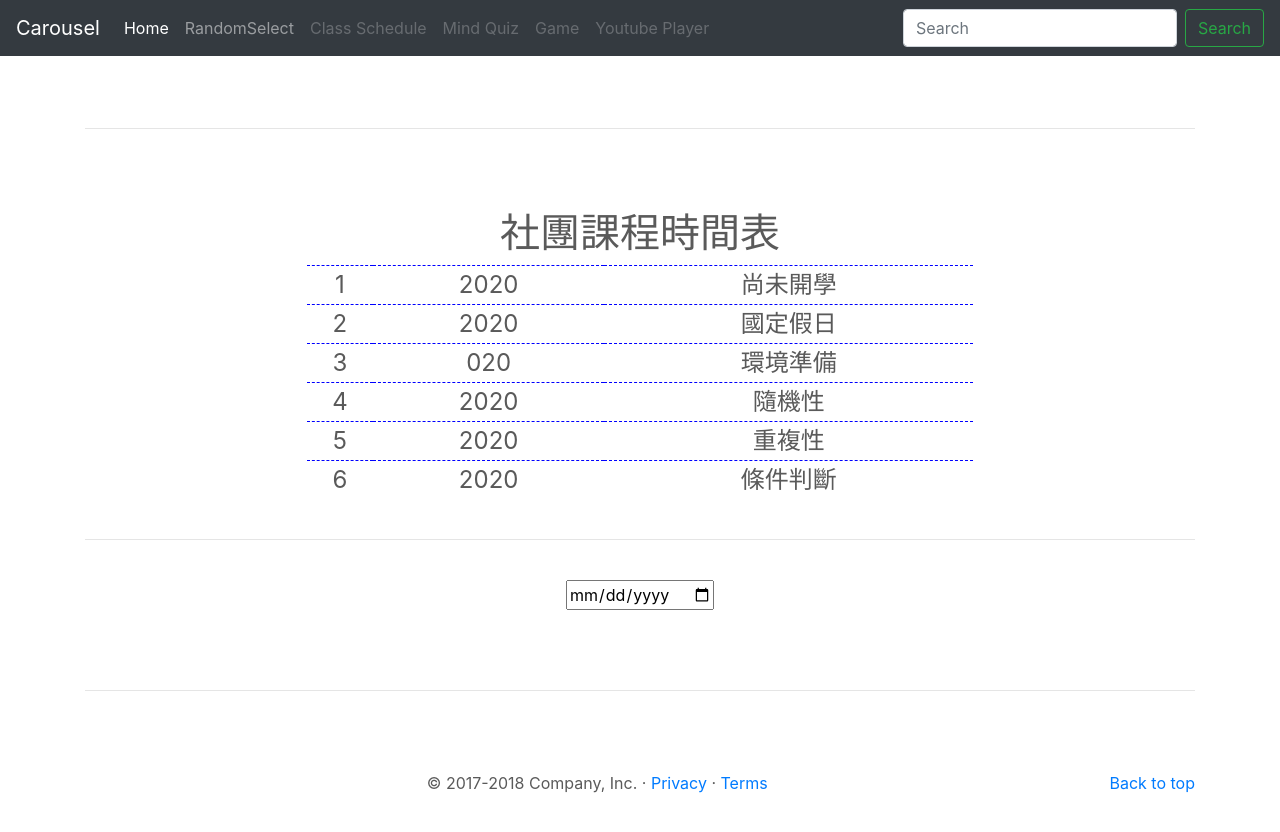
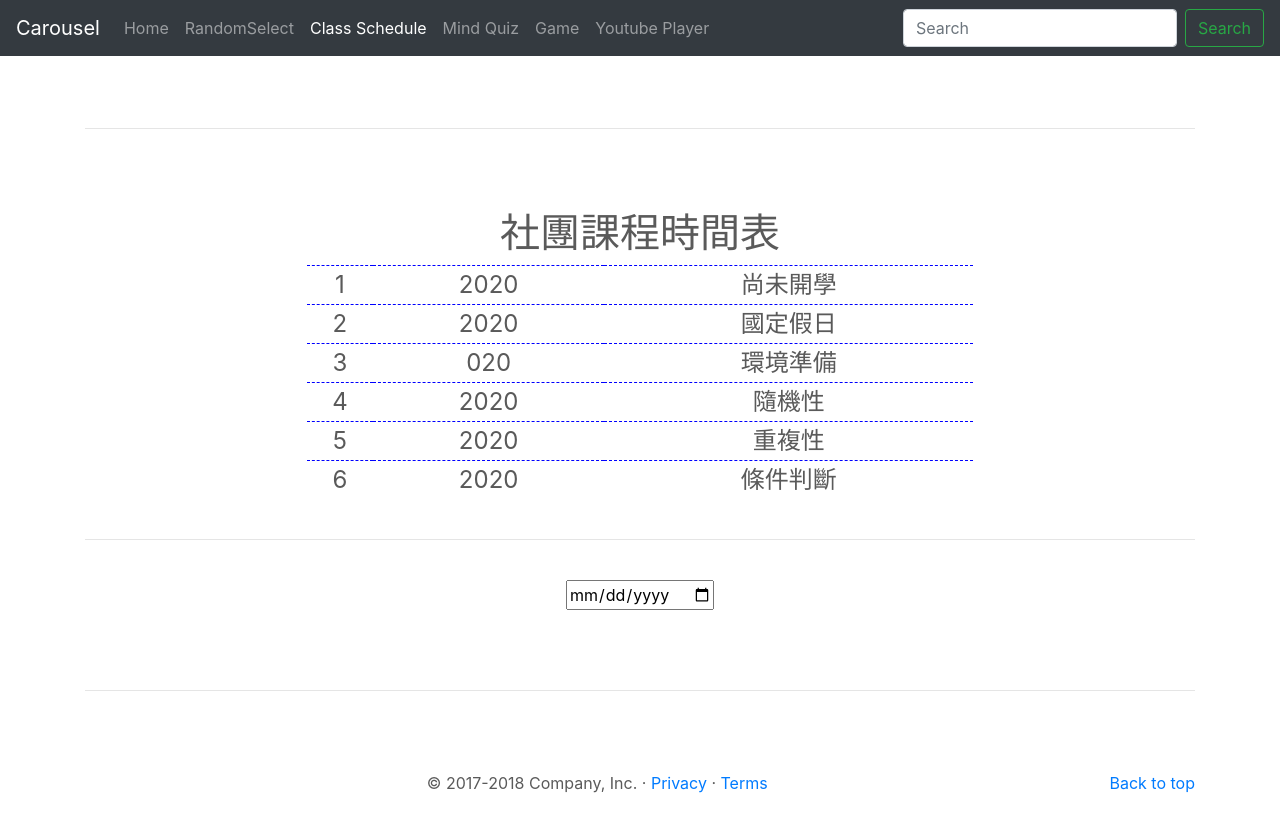
Before and after one commit to 1051503/web-final-project, a plain HTML site: page class-schedule.html in a window 1280 px wide. Drawn offline with nearby package versions, Linux system fonts and the light colour scheme.

Commit message:
Fixed navigation bar

```diff
--- a/class-schedule.html
+++ b/class-schedule.html
@@ -25,23 +25,23 @@
         </button>
         <div class="collapse navbar-collapse" id="navbarCollapse">
           <ul class="navbar-nav mr-auto">
-            <li class="nav-item active">
+            <li class="nav-item">
               <a class="nav-link" href="index.html">Home</a>
             </li>
             <li class="nav-item">
               <a class="nav-link" href="random-select.html">RandomSelect</a>
             </li>
-            <li class="nav-item">
-              <a class="nav-link disabled" href="class-schedule.html">Class Schedule</a>
+            <li class="nav-item active">
+              <a class="nav-link" href="class-schedule.html">Class Schedule</a>
             </li>
             <li class="nav-item">
-              <a class="nav-link disabled" href="mind-quiz.html">Mind Quiz</a>
+              <a class="nav-link" href="mind-quiz.html">Mind Quiz</a>
             </li>
             <li class="nav-item">
-              <a class="nav-link disabled" href="game.html">Game</a>
+              <a class="nav-link" href="game.html">Game</a>
             </li>
             <li class="nav-item">
-              <a class="nav-link disabled" href="youtube-player.html">Youtube Player</a>
+              <a class="nav-link" href="youtube-player.html">Youtube Player</a>
             </li>
           </ul>
           <form class="form-inline mt-2 mt-md-0">
```
Also changed, not shown: game.html (+6 -6 lines), index.html (+4 -4 lines), mind-quiz.html (+7 -7 lines), random-select.html (+6 -6 lines).
